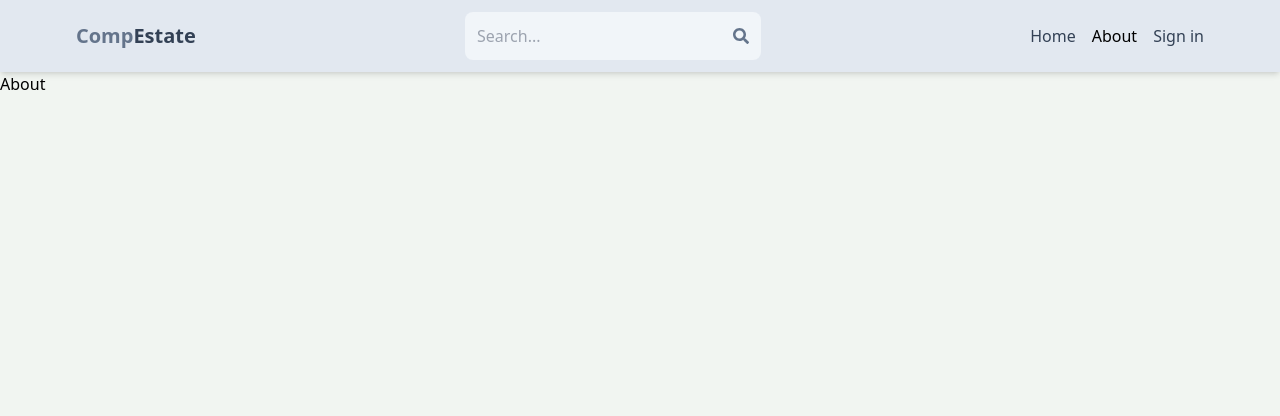
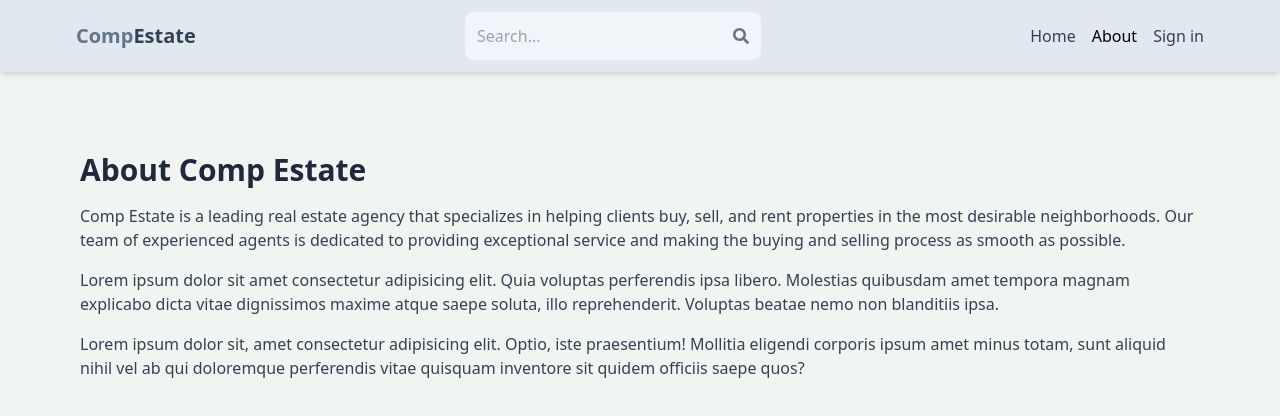
Before and after one commit to DeepakRizal/estate-app, a React (Vite) app in the folder client/: page /about in a window 1280 px wide. Shown: the top 416 px of the page. Built offline with nearby package versions, Linux system fonts and the light colour scheme; no server answers.

Commit message:
complete about page

```diff
--- a/client/src/pages/About.jsx
+++ b/client/src/pages/About.jsx
@@ -1,5 +1,28 @@
-function About() {
-  return <div>About</div>;
+export default function About() {
+  return (
+    <div className="py-20 px-4 max-w-6xl mx-auto">
+      <h1 className="text-3xl font-bold mb-4 text-slate-800">
+        About Comp Estate
+      </h1>
+      <p className="mb-4 text-slate-700">
+        Comp Estate is a leading real estate agency that specializes in helping
+        clients buy, sell, and rent properties in the most desirable
+        neighborhoods. Our team of experienced agents is dedicated to providing
+        exceptional service and making the buying and selling process as smooth
+        as possible.
+      </p>
+      <p className="mb-4 text-slate-700">
+        Lorem ipsum dolor sit amet consectetur adipisicing elit. Quia voluptas
+        perferendis ipsa libero. Molestias quibusdam amet tempora magnam
+        explicabo dicta vitae dignissimos maxime atque saepe soluta, illo
+        reprehenderit. Voluptas beatae nemo non blanditiis ipsa.
+      </p>
+      <p className="mb-4 text-slate-700">
+        Lorem ipsum dolor sit, amet consectetur adipisicing elit. Optio, iste
+        praesentium! Mollitia eligendi corporis ipsum amet minus totam, sunt
+        aliquid nihil vel ab qui doloremque perferendis vitae quisquam inventore
+        sit quidem officiis saepe quos?
+      </p>
+    </div>
+  );
 }
-
-export default About;
```
